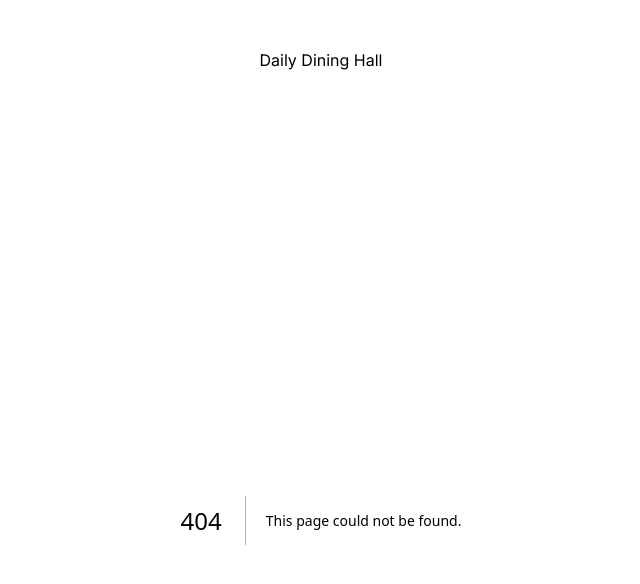
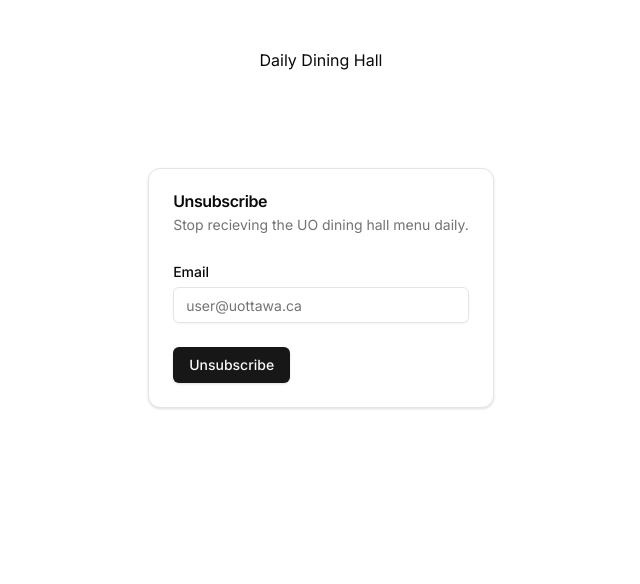
Before and after one commit to ahdernasr/uodininghall, a Next.js app in the folder client/: page /unsubscribe in a window 1280 px wide. Before the commit this address had no page. Shown: the top 584 px of the page, without its empty margins (319-959 px from the left). Built offline with nearby package versions, Linux system fonts and the light colour scheme.

Commit message:
feat: unsubscribe

```diff
--- /dev/null
+++ b/client/src/app/unsubscribe/page.tsx
@@ -0,0 +1,68 @@
+"use client";
+
+import { Button } from "@/components/ui/button";
+import Link from "next/link";
+import useSWR from "swr";
+import {
+  Card,
+  CardContent,
+  CardDescription,
+  CardFooter,
+  CardHeader,
+  CardTitle,
+} from "@/components/ui/card";
+import { Input } from "@/components/ui/input";
+import { Label } from "@/components/ui/label";
+
+import { useState } from "react";
+
+export default function Unsubscribe() {
+  const [email, setEmail] = useState<string>("");
+
+  const handleSubmit = async (email: string) => {
+    try {
+      const response = await fetch(`http://localhost:4000/api/unsubscribe`, {
+        method: "POST",
+        headers: {
+          "Content-Type": "application/json",
+        },
+        body: JSON.stringify({ email: email }),
+      });
+      if (!response.ok) {
+        throw new Error("Network response was not ok");
+      }
+      const data = await response.text();
+      // setSubscriptions(data)
+    } catch (error) {
+      console.error("Error:", error);
+    }
+  };
+
+  return (
+    <main>
+      <Card>
+        <CardHeader>
+          <CardTitle>Unsubscribe</CardTitle>
+          <CardDescription>
+            Stop recieving the UO dining hall menu daily.
+          </CardDescription>
+        </CardHeader>
+        <CardContent className="space-y-2">
+          <div className="space-y-1">
+            <Label htmlFor="email">Email</Label>
+            <Input
+              id="email"
+              placeholder="user@uottawa.ca"
+              onChange={(e) => setEmail(e.target.value)}
+            />
+          </div>
+        </CardContent>
+        <CardFooter>
+          <Button onClick={() => handleSubmit(email)}>
+            Unsubscribe
+          </Button>
+        </CardFooter>
+      </Card>
+    </main>
+  );
+}
```
Also changed, not shown: 2 other files (tests, documents, lock files or other folders).
